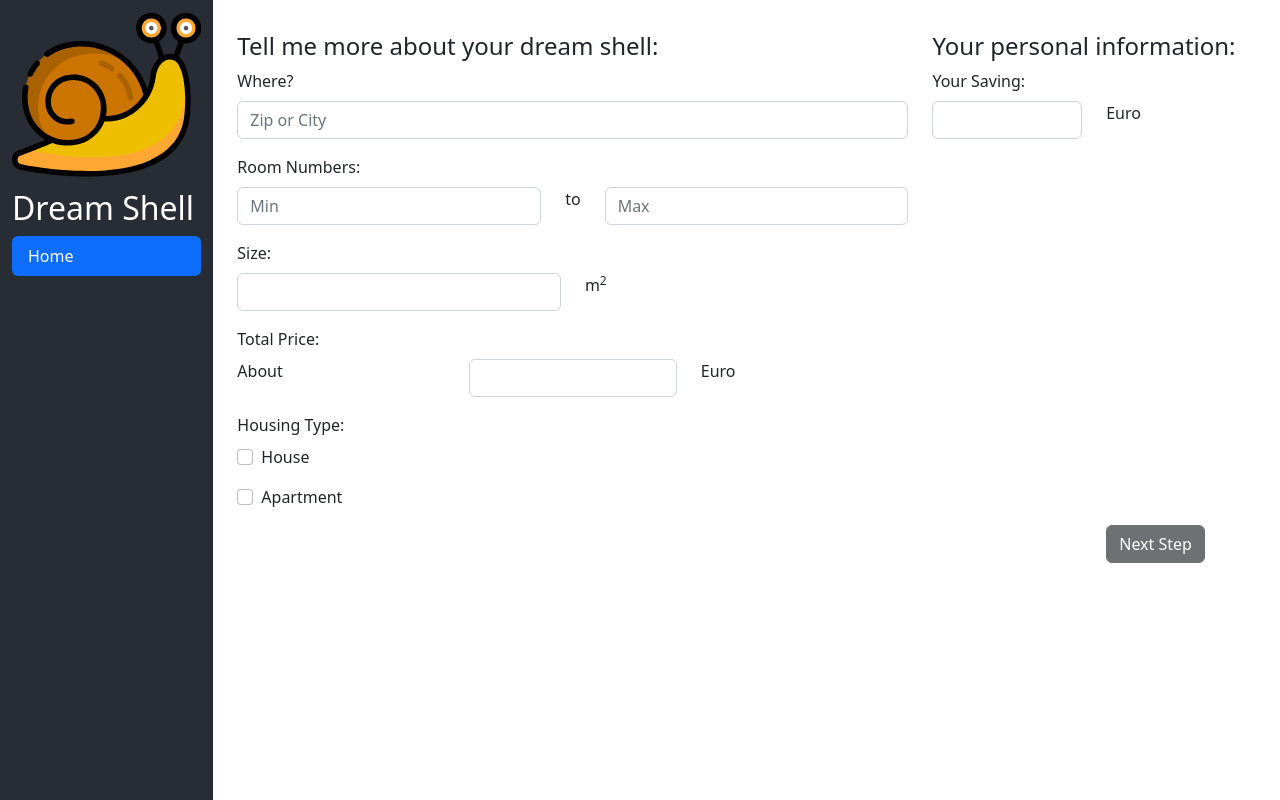
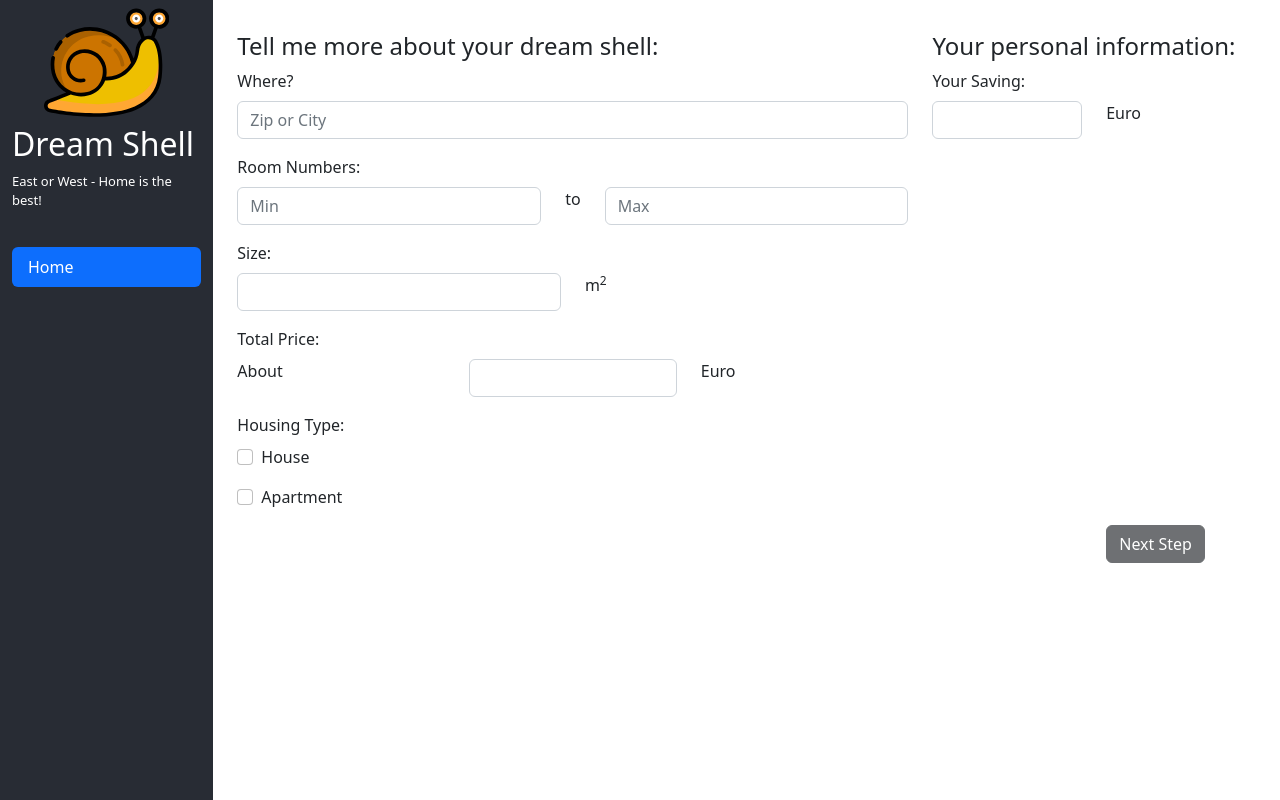
Before and after one commit to fly-san/web-dream-shell, a React (Create React App) app: page /home in a window 1280 px wide. Built offline with nearby package versions, Linux system fonts and the light colour scheme.

Commit message:
Improved Navbar

```diff
--- a/src/App.css
+++ b/src/App.css
@@ -9,6 +9,11 @@ body {
   color: white;
   height: 100vh !important;
 }
+#navigation-bar-icon {
+  width: 70%;
+  text-align: center;
+  margin: auto;
+}
 
 #main-container {
   height: 100vh;
--- a/src/App.js
+++ b/src/App.js
@@ -37,9 +37,12 @@ function App() {
               <Container fluid>
                 <Row>
                   <Col xs={2} id="main-navigation-bar">
-                    <Row>
+                    <Row style={{ marginBottom: "20px" }}>
                       <Snail id="navigation-bar-icon" />
                       <h2>Dream Shell</h2>
+                      <p style={{ fontSize: "small" }}>
+                        East or West - Home is the best!
+                      </p>
                     </Row>
                     <Nav
                       className="flex-column"
```
